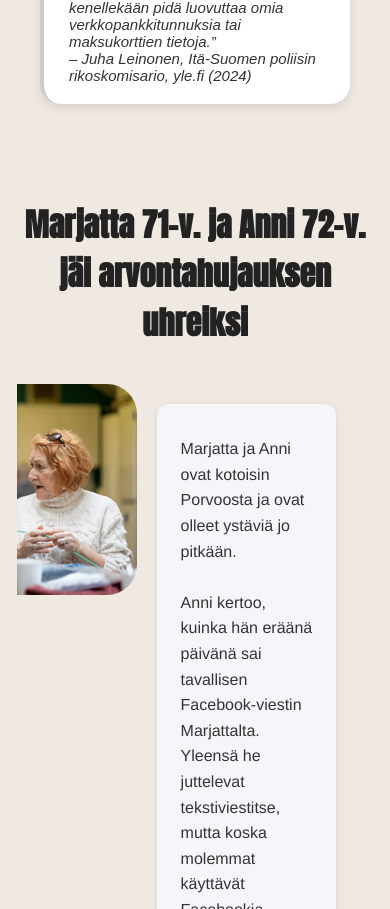
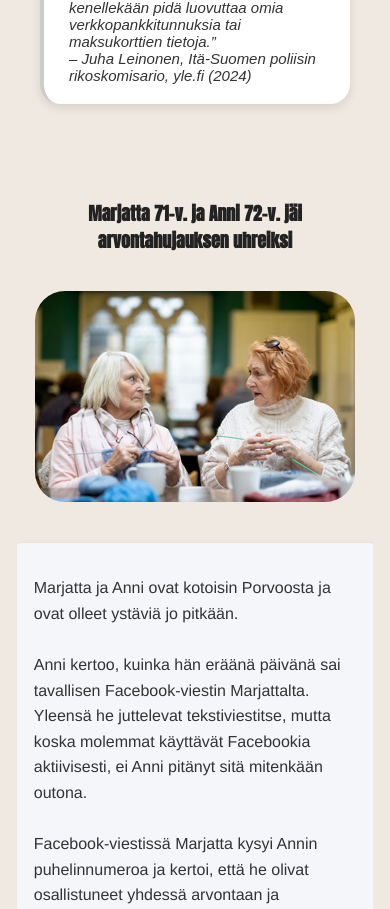
Before and after one commit to levonmaister/scamvjp2, a React (Vite) app: page / in a window 390 px wide. Shown: the part 1915-2824 px from the top of the page. Built offline with nearby package versions, Linux system fonts and the light colour scheme.

Commit message:
mobil version för horrorstories

```diff
--- a/src/styles/stories.css
+++ b/src/styles/stories.css
@@ -72,3 +72,30 @@ body {
 .story2 {
     align-self: flex-start;
 }
+
+
+
+@media (max-width: 599px) {
+    .descriptionandstory {
+      flex-direction: column;
+      align-items: center;
+    }
+
+    .storyheadline {
+      text-align: center;
+      padding: 0 12px;
+      font-size: 18px;
+    }
+
+    .storykuva {
+      width: 100%;
+      max-width: 400px;
+      height: auto;
+      margin-bottom: 16px;
+    }
+
+    .story-description {
+      width: 100%;
+      max-width: 400px;
+    }
+  }
```
